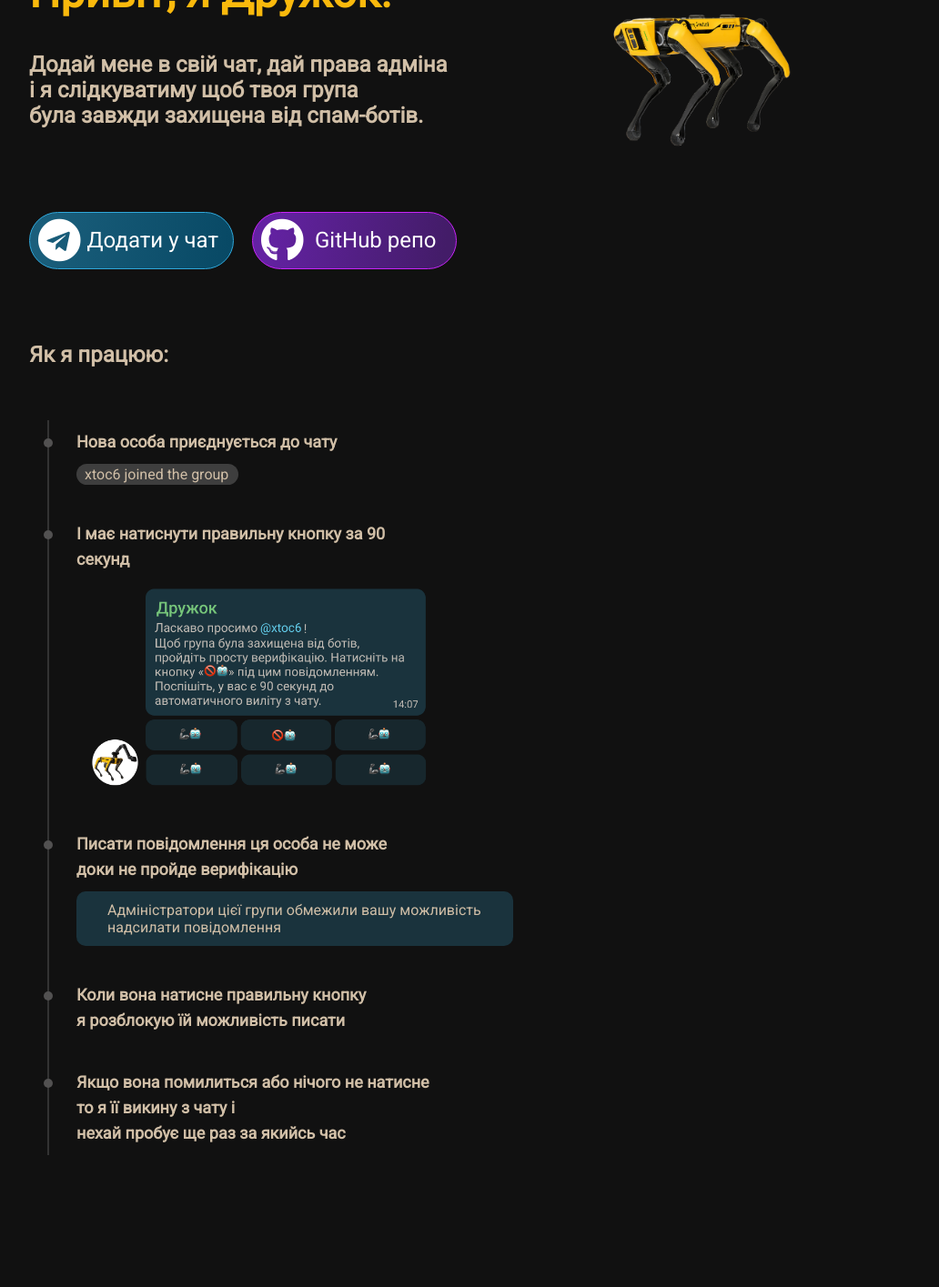
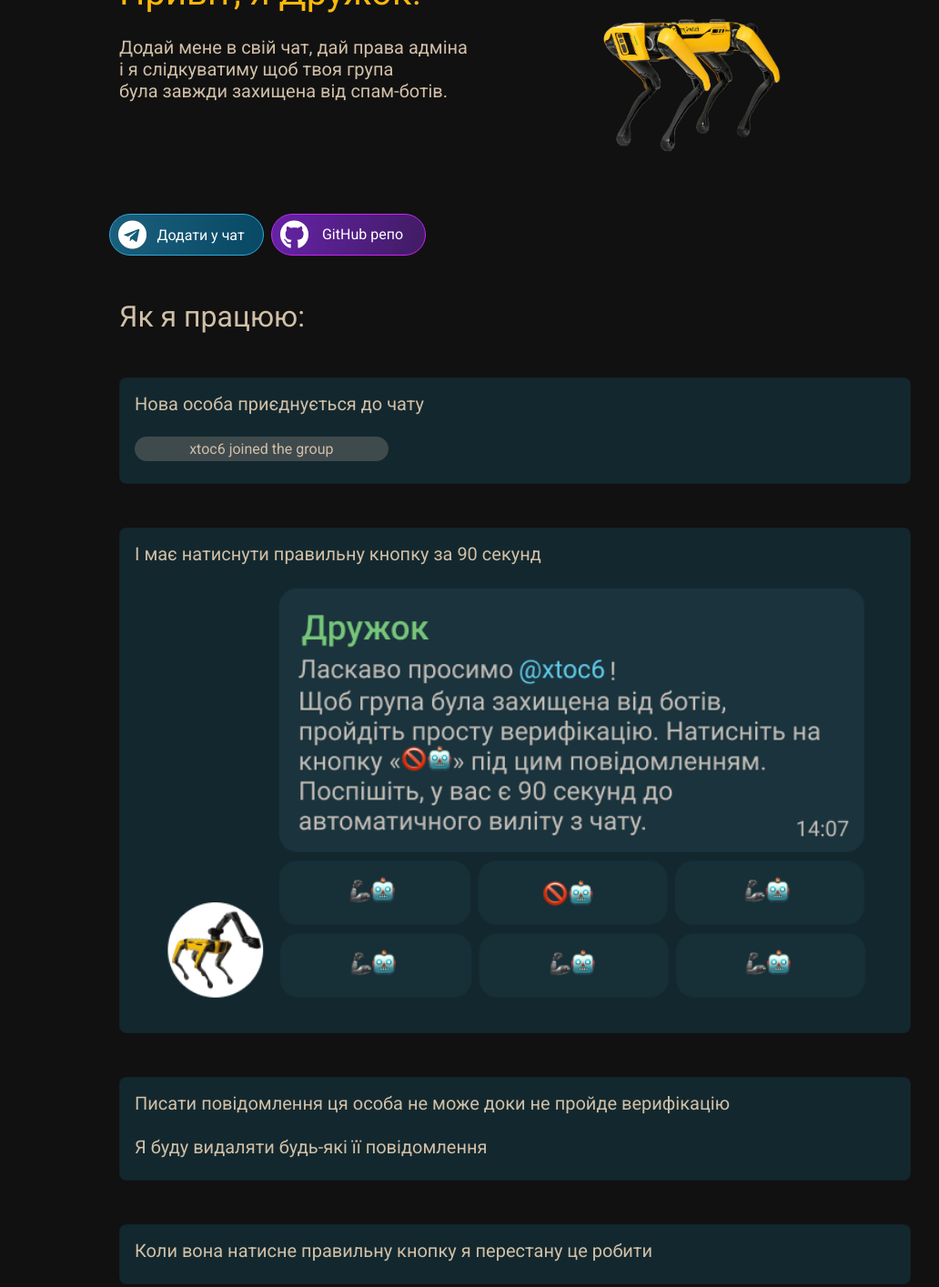
Before and after one commit to awitwicki/druzhokbot, a plain HTML site: page docs/index.html in a window 1280 px wide. Shown: the part 80-1495 px from the top of the page at 91% size, without its empty margins (74-1106 px from the left). Before the commit the page ends 1452 px from the top, so only its background shows below. Drawn offline with nearby package versions, Linux system fonts and the light colour scheme.

Commit message:
Update page, readme

```diff
--- a/docs/index.css
+++ b/docs/index.css
@@ -1,46 +1,36 @@
-
 * {
     margin: 0;
     padding: 0;
 }
 
 body {
-    background: #111;
+    background: #111 !important;
     color: #D1BFA7;
-    min-height: 100%;
-    margin: 0;
-    padding: min(1cm, 5%);
-    display: flex;
     font-family: 'Roboto';
 }
 
-.index {
-    font-size: 18px;
-    border-radius: 50%;
-    padding: 10px 10px 10px 10px;
-    text-align: center;
-    min-width: 20px;
-    background: #040404;
-    border: 1px solid #D1BFA7;
-}
+/* Style buttons */
+.btn {
+    background-color: DodgerBlue; /* Blue background */
+    border: none; /* Remove borders */
+    color: white; /* White text */
+    padding: 12px 16px; /* Some padding */
+    font-size: 16px; /* Set a font size */
+    cursor: pointer; /* Mouse pointer on hover */
+  }
+
+  /* Darker background on mouse-over */
+  .btn:hover {
+    background-color: RoyalBlue;
+  }
+
 
 a {
-    color: white;
+    color: white !important ;
 }
 
 h1 {
-    font-size: 48px;
-    background: #FAB90C;
-    padding-bottom: 1cm;
-    -webkit-background-clip: text;
-    -webkit-text-fill-color: transparent;
-}
-
-h2 {
-    position: relative;
-    width: 718px;
-    height: 46px;
-    font-size: 1.5rem;
+    color: #FAB90C;
 }
 
 .ml-4 {
@@ -54,37 +44,22 @@ h2 {
 }
 
 .join {
+    text-align: center;
     background-color: #6d6d6d80;
-    padding: 9px;
-    padding-top: 2px;
-    width: 160px;
-    height: 12px;
     border-radius: 77px;
 }
 
-.restricted-ui {
-    background-color: #1A333D;
-    border-radius: 10px;
-    padding: 34px;
-    padding-top: 11px;
-    width: 412px;
-    height: 15px;
+.badge-btn {
+    padding: 9px;
+    padding-top: 6px;
+    width: 170px;
+    height: 46px;
+    border-radius: 63px;
 }
 
-.column {
-    float: left;
-    width: 50%;
-}
-
-.badge-btn {
-    float: left;
-    width: 50%;
-    padding: 9px;
-    padding-top: 6px;
-    width: 205px;
-    height: 46px;
-    border-radius: 63px;
-    vertical-align: middle;
+.text-center {
+    position: relative;
+    top: 15%;
 }
 
 .telegram-btn {
@@ -105,85 +80,12 @@ h2 {
     background: linear-gradient(100deg, #742bbd 8.73%, #522280 93.37%);
 }
 
-.padding-top {
-    padding-top: 80px;
-}
-
-.left {
-    float: left;
-}
-
 .fab {
     float: left;
     width: auto;
 }
 
-.btn-text {
-    font-weight: 400;
-    font-size: 24px;
-    line-height: 48px;
-    text-align: center;
+.card {
+    background-color: #13282e;
+    border-radius: 8px;
 }
-
-.text-center {
-    text-align: center;
-}
-
-.center {
-    justify-content: center;
-    align-items: center;
-    flex-direction: column;
-}
-
-.rel {
-    position: relative;
-    padding: 0.3em;
-}
-
-:root {
-    --background-color: #000000;
-    --font: sans-serif;
-}
-
-
-.timeline {
-    background: var(--primary-color);
-    margin: 20px auto;
-    padding: 20px;
-}
-
-.outer {
-    border-left: 2px solid #333;
-}
-
-.card {
-    position: relative;
-    margin: 0 0 20px 20px;
-    padding: 10px;
-    border-radius: 8px;
-    max-width: 400px;
-}
-
-.info {
-    display: flex;
-    flex-direction: column;
-    gap: 10px;
-}
-
-.title {
-    position: relative;
-    font-style: bold;
-    font-size: 18px;
-    line-height: 28px;
-}
-
-.title::before {
-    content: "";
-    position: absolute;
-    width: 10px;
-    height: 10px;
-    background: rgb(82, 81, 81);
-    border-radius: 999px;
-    left: -36px;
-    top: 10px;
-}
--- a/docs/index.html
+++ b/docs/index.html
@@ -4,40 +4,106 @@
 <head>
     <meta charset="UTF-8">
     <title>Дружок</title>
+    <meta name="viewport" content="width=device-width, initial-scale=1.0" />
+    <link rel="stylesheet" href="https://cdn.jsdelivr.net/npm/bootstrap@4.3.1/dist/css/bootstrap.min.css"
+        integrity="sha384-ggOyR0iXCbMQv3Xipma34MD+dH/1fQ784/j6cY/iJTQUOhcWr7x9JvoRxT2MZw1T" crossorigin="anonymous">
     <link href="index.css" rel="stylesheet">
-    <link rel="stylesheet" href="https://use.fontawesome.com/releases/v5.15.4/css/all.css" integrity="sha384-DyZ88mC6Up2uqS4h/KRgHuoeGwBcD4Ng9SiP4dIRy0EXTlnuz47vAwmeGwVChigm" crossorigin="anonymous" />
+    <link rel="stylesheet" href="https://use.fontawesome.com/releases/v5.15.4/css/all.css"
+        integrity="sha384-DyZ88mC6Up2uqS4h/KRgHuoeGwBcD4Ng9SiP4dIRy0EXTlnuz47vAwmeGwVChigm" crossorigin="anonymous" />
     <link href='https://fonts.googleapis.com/css?family=Roboto' rel='stylesheet' type='text/css'>
 </head>
 
-<body class="center">
-    <div class="center rel">
-        <div class="container-block">
-            <div class="columns">
-                <div class="column">
-                    <div>
-                        <h1>Привіт, я Дружок!</h1>
+<body>
+    <div class="container mt-5" style="max-width: 900px;">
+        <div class="row">
+            <div class="col-sm-6">
+                <div>
+                    <h1 class="mb-4">Привіт, я Дружок!</h1>
+                </div>
+                <div>
+                    <h5>Додай мене в свій чат, дай права адміна
+                        <br>і я слідкуватиму щоб твоя група
+                        <br>була завжди захищена від спам-ботів.
+                        </h2>
+                </div>
+            </div>
+            <div class="col-sm-6">
+                <img src="logo.png" class="img-logo ml-4">
+            </div>
+        </div>
+        <div class="row">
+            <div class="column mx-1">
+                <a href="https://t.me/termiraptor_bot?startgroup=test">
+                    <div class="badge-btn telegram-btn">
+                        <i class="fab fa-telegram fa-2x"></i>
+                        <div class="text-center">
+                            <span class="btn-text align-middle">Додати у чат</span>
+                        </div>
                     </div>
-                    <div>
-                        <h2>Додай мене в свій чат, дай права адміна
-                            <br>і я слідкуватиму щоб твоя група
-                            <br>була завжди захищена від спам-ботів.</h2>
+                </a>
+            </div>
+            <div class="column mx-1">
+                <a href="https://github.com/awitwicki/druzhokbot" target="_blank">
+                    <div class="badge-btn github-btn">
+                        <i class="fab fa-github fa-2x"></i>
+                        <div class="text-center">
+                            <span class="btn-text">GitHub репо</span>
+                        </div>
                     </div>
+                </a>
+            </div>
+        </div>
+
+        <div class="container-block pt-5">
+            <h2>Як я працюю:</h2>
+            <div class="card my-5 p-3">
+                <div class="info">
+                    <h5>Нова особа приєднується до чату</h5>
+                    <h6 class="join col-sm-4 p-1 mt-4"> xtoc6 joined the group </h6>
                 </div>
-                <div class="column">
-                    <img src="logo.png" class="img-logo ml-4">
+            </div>
+            <div class="card my-5 p-3">
+                <div class="info">
+                    <h5>І має натиснути правильну кнопку за 90 секунд</h5>
+                    <img src="hello-screen.png" style="width: 100%;">
                 </div>
-                <div class="columns">
+            </div>
+            <div class="card my-5 p-3">
+                <div class="info">
+                    <h5>Писати повідомлення ця особа не може доки не пройде верифікацію
+                        <br>
+                        <br>
+                        Я буду видаляти будь-які її повідомлення
+                    </h5>
+                </div>
+            </div>
+            <div class="card my-5 p-3">
+                <div class="info">
+                    <h5>Коли вона натисне правильну кнопку я перестану це робити
+                    </h5>
+                </div>
+            </div>
+            <div class="card my-5 p-3">
+                <div class="info">
+                    <h5>Якщо вона помилиться або нічого не натисне то я її викину з чату і нехай пробує ще раз за якийсь час
+                    </h5>
+                </div>
+            </div>
+            <div class="row mt-3 mb-5">
+                <div class="column mx-1">
                     <a href="https://t.me/termiraptor_bot?startgroup=test">
                         <div class="badge-btn telegram-btn">
-                            <i class="fab fa-telegram fa-3x"></i>
+                            <i class="fab fa-telegram fa-2x"></i>
                             <div class="text-center">
-                                <span class="btn-text">Додати у чат</span>
+                                <span class="btn-text align-middle">Додати у чат</span>
                             </div>
                         </div>
                     </a>
-                    <a href="https://github.com/awitwicki/druzhokbot">
-                        <div class="badge-btn github-btn" style="margin-left: 20px;">
-                            <i class="fab fa-github fa-3x"></i>
+                </div>
+                <div class="column mx-1">
+                    <a href="https://github.com/awitwicki/druzhokbot" target="_blank">
+                        <div class="badge-btn github-btn">
+                            <i class="fab fa-github fa-2x"></i>
                             <div class="text-center">
                                 <span class="btn-text">GitHub репо</span>
                             </div>
@@ -47,49 +113,7 @@
             </div>
         </div>
 
-        <div class="container-block padding-top left">
-            <h2>Як я працюю:</h2>
-            <div class="timeline">
-                <div class="outer">
-                    <div class="card">
-                        <div class="info">
-                            <h3 class="title">Нова особа приєднується до чату</h3>
-                            <div class="join">
-                                <p>xtoc6 joined the group</p>
-                            </div>
-                        </div>
-                    </div>
-                    <div class="card">
-                        <div class="info">
-                            <h3 class="title">І має натиснути правильну кнопку за 90 секунд</h3>
-                            <img src="hello-screen.png">
-                        </div>
-                    </div>
-                    <div class="card">
-                        <div class="info">
-                            <h3 class="title">Писати повідомлення ця особа не може
-                                <br>доки не пройде верифікацію</h3>
-                            <div class="restricted-ui">
-                                <p>Aдміністратори цієї групи обмежили вашу можливість
-                                    <br>надсилати повідомлення</p>
-                            </div>
-                        </div>
-                    </div>
-                    <div class="card">
-                        <div class="info">
-                            <h3 class="title">Коли вона натисне правильну кнопку
-                                <br>я розблокую їй можливість писати</h3>
-                        </div>
-                    </div>
-                    <div class="card">
-                        <div class="info">
-                            <h3 class="title">Якщо вона помилиться або нічого не натисне то я її викину з чату і
-                                <br>нехай пробує ще раз за якийсь час</h3>
-                        </div>
-                    </div>
-                </div>
-            </div>
-        </div>
+    </div>
 
 </body>
 
```
Also changed, not shown: 1 other file.
